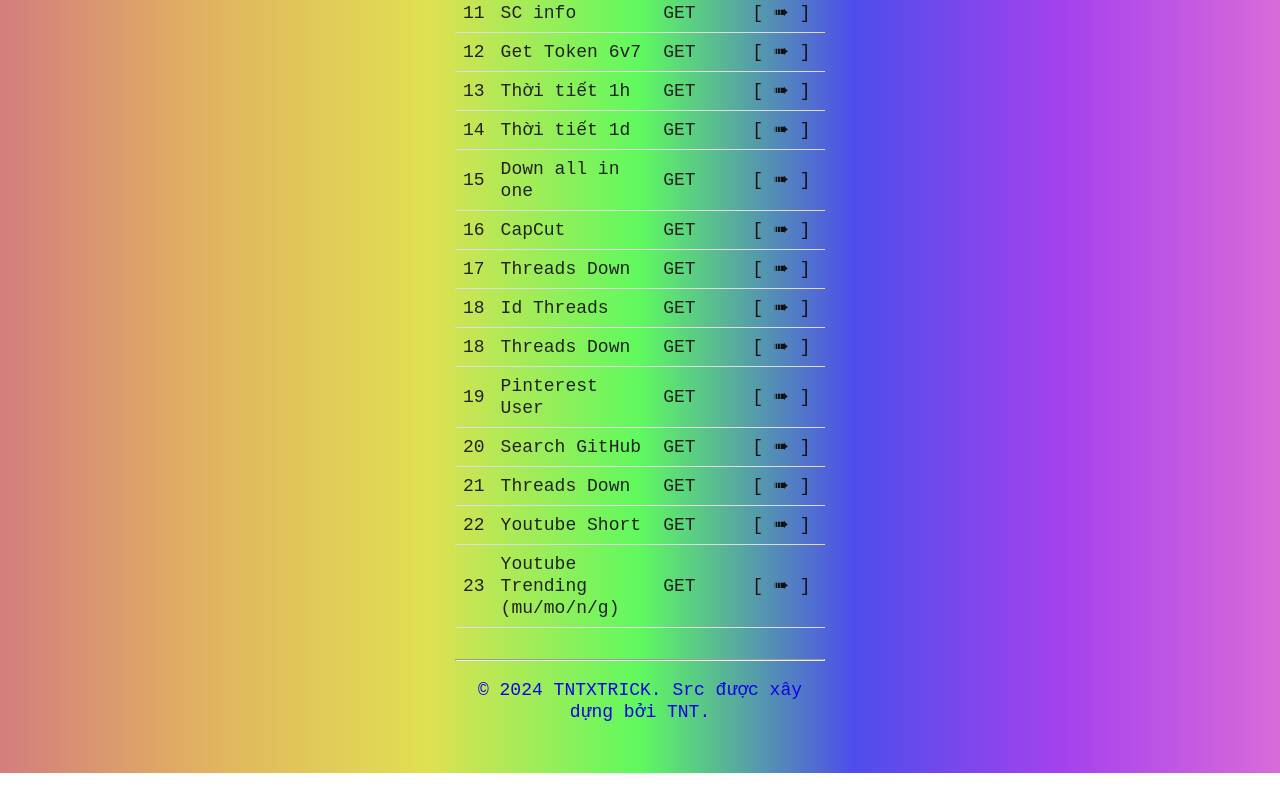
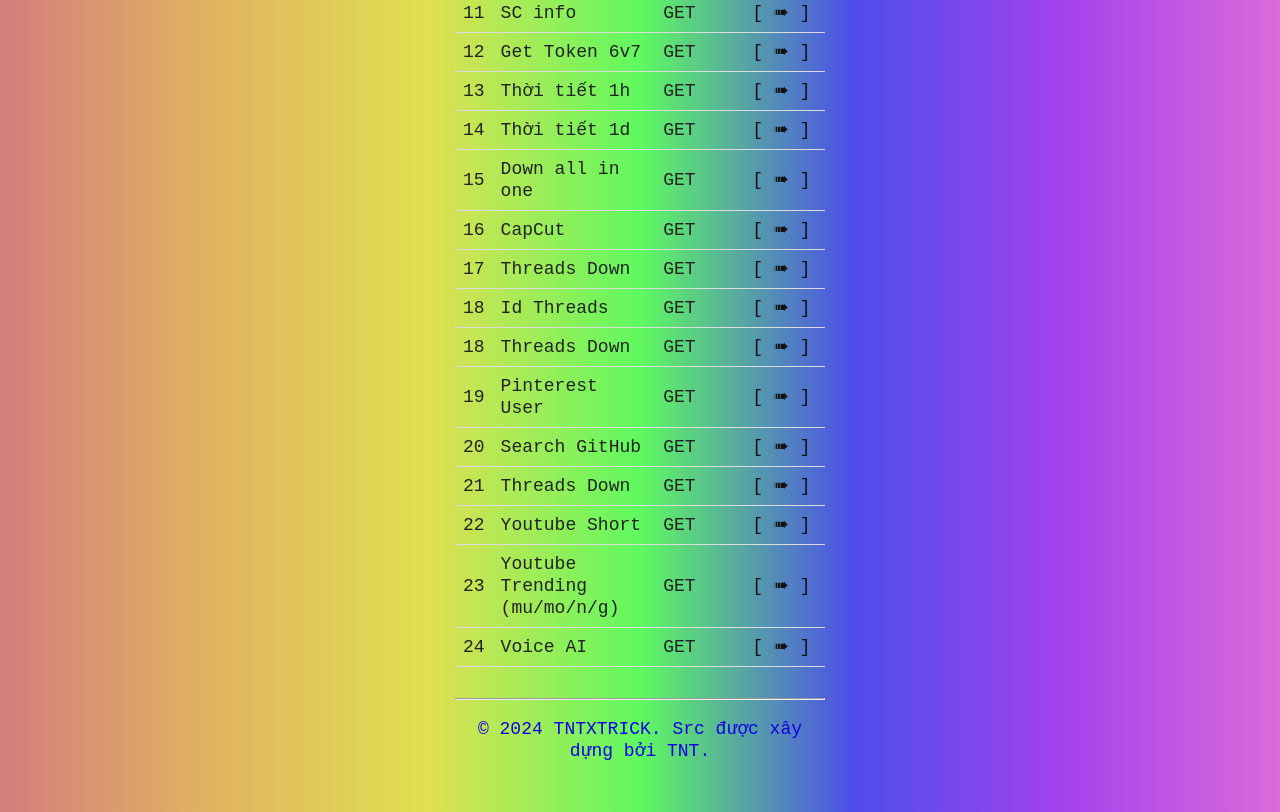
Before and after one commit to vanthuankk/Apitest, a website: page index.html in a window 1280 px wide. Shown: the part 1031-1843 px from the top of the page. Before the commit the page ends 1804 px from the top, so only its background shows below. Drawn offline with Linux system fonts and the light colour scheme.

Commit message:
Update index.html

```diff
--- a/index.html
+++ b/index.html
@@ -494,6 +494,12 @@
             <td>GET</td>
             <td><a href="/ytb/trending?keyword=mu">[ ➠ ]</a></td>
       </tr>
+      <tr>
+            <td>24</td>
+            <td>Voice AI</td>
+            <td>GET</td>
+            <td><a href="/voiceai?keyword=">[ ➠ ]</a></td>
+      </tr>
         </table>
         <br>
         <hr>
```
